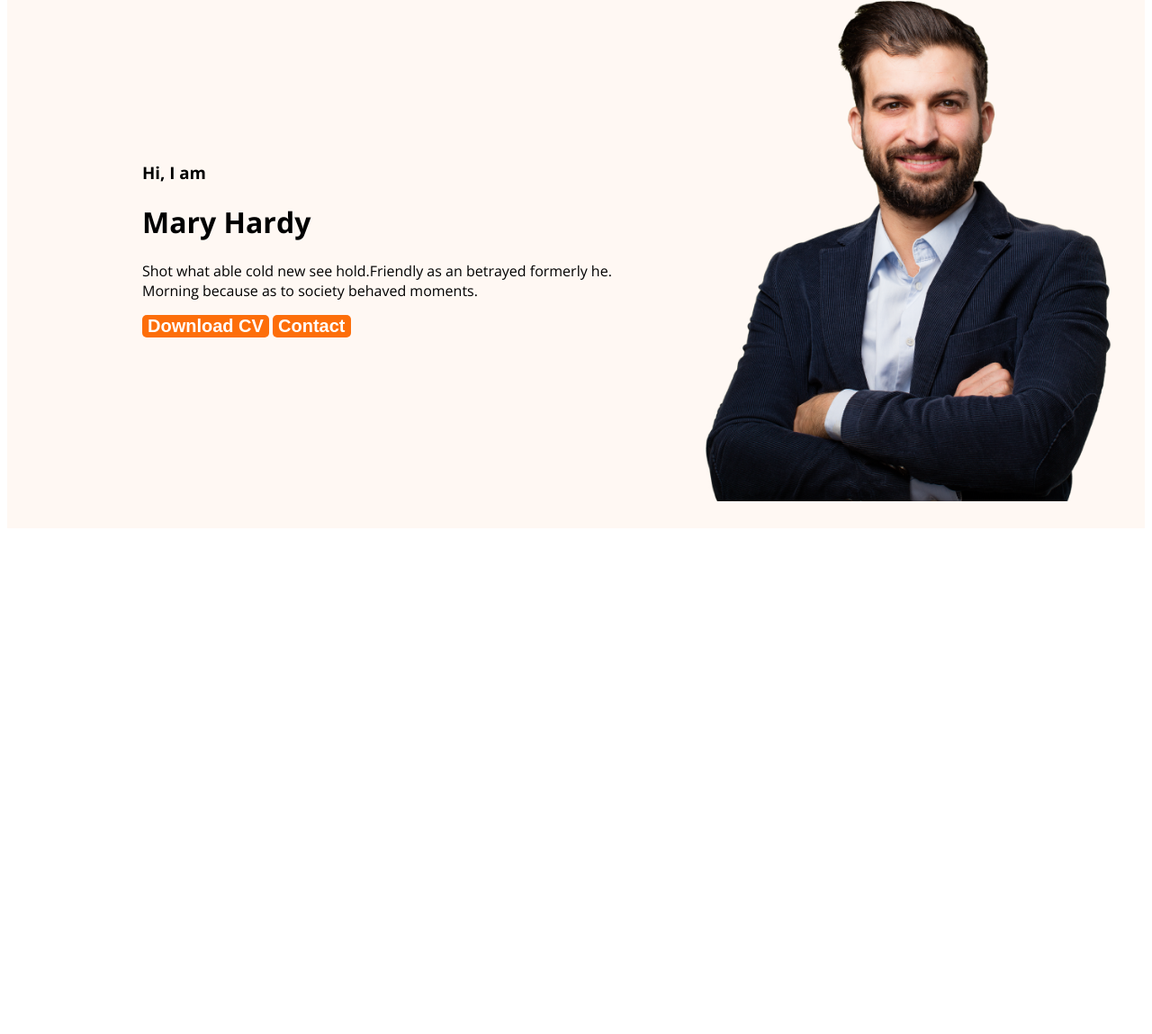
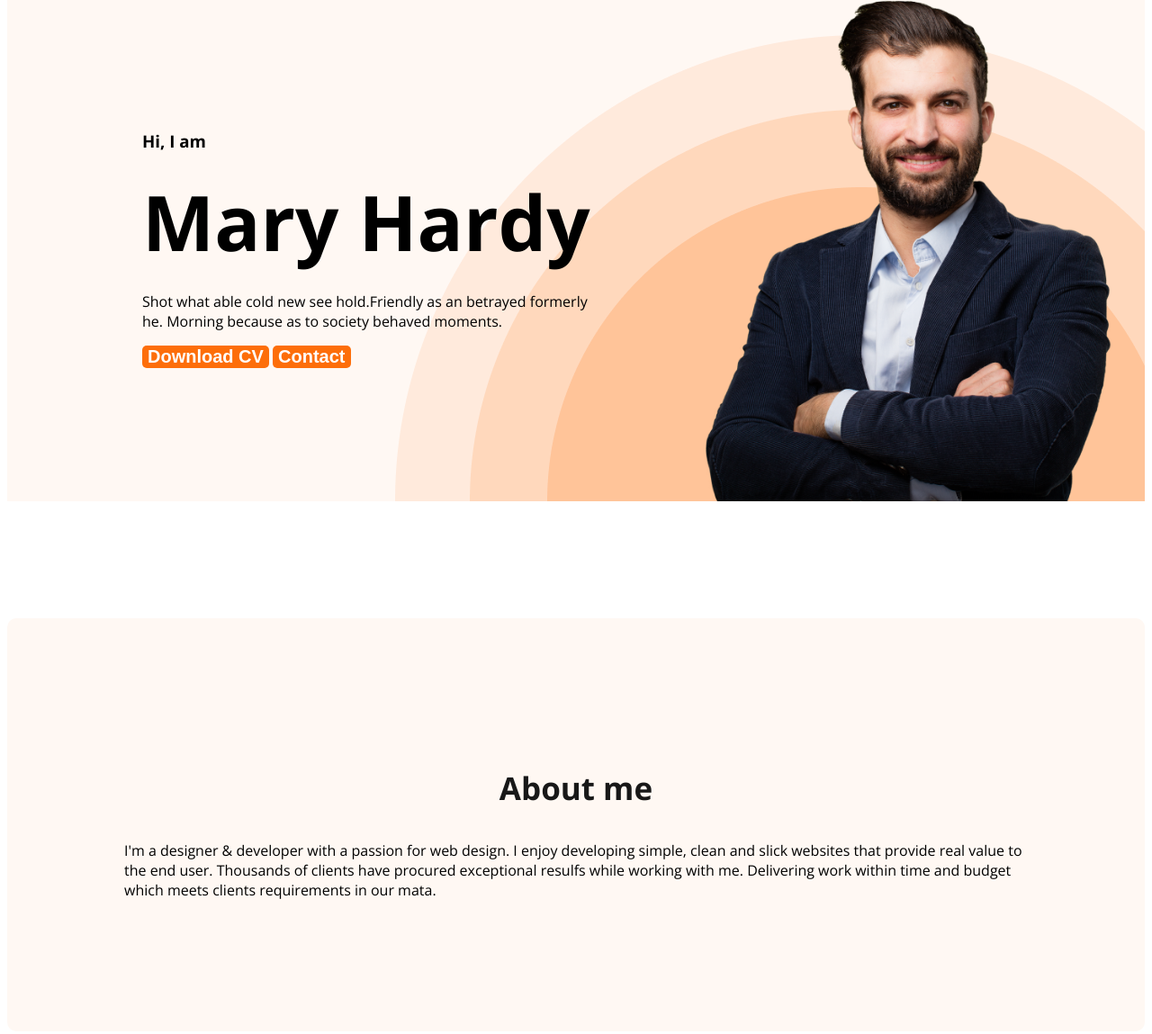
Before and after one commit to Ferdous14/webdevepoloper-portfolio, a plain HTML site: page index.html in a window 1280 px wide. Shown: the part 211-1360 px from the top of the page at 90% size. Before the commit the page ends 806 px from the top, so only its background shows below. Drawn offline with nearby package versions, Linux system fonts and the light colour scheme.

Commit message:
about section added

```diff
--- a/index.html
+++ b/index.html
@@ -26,7 +26,7 @@
             <div class="banner-content">
                 <h3 class="greeting">Hi, I am</h3>
                 <h1 class="banner-title">Mary Hardy</h1>
-                <p>Shot what able cold new see hold.Friendly as an betrayed formerly he. Morning because as to society behaved moments.</p>
+                <p class="baner-description">Shot what able cold new see hold.Friendly as an betrayed formerly he. Morning because as to society behaved moments.</p>
                 <button class="btn-primary">Download CV</button>
                 <button class="btn-primary">Contact</button>
             </div>
@@ -34,7 +34,10 @@
         </div>
     </header>
     <main>
-
+        <section class="about">
+            <h3 class="section-title">About me</h3>
+            <p class="section-description">I'm a designer & developer with a passion for web design. I enjoy developing simple, clean and slick websites that provide real value to the end user. Thousands of clients have procured exceptional resulfs while working with me. Delivering work within time and budget which meets clients requirements in our mata.</p>
+        </section>
     </main>
     <footer>
 
--- a/styles/portfolio.css
+++ b/styles/portfolio.css
@@ -15,6 +15,18 @@ body {
     font-size: 20px;
     color: white;
     font-weight: 700;
+}
+
+.section-title {
+    color: #181818;
+    text-align: center;
+    font-size: 35px;
+    font-weight: 700;
+}
+.banner-description{
+    color:#757575;
+text-align: center;
+font-size: 18px;
 }
 
 /* nav related styles */
@@ -49,12 +61,50 @@ nav a {
 /* header related styles */
 header {
     background-color: #FFF8F3;
+    background-image: url('../images/header_bg.png');
+    background-repeat: no-repeat;
+    background-position: bottom right;
 }
-.banner{
-    padding: 30px 30px 30px 150px;
+
+.banner {
+    padding: 30px 30px 0px 150px;
     display: flex;
     align-items: center;
+    justify-content: space-between;
 }
+
+.banner-content {
+    max-width: 500px;
+}
+
 .banner .profile-pic {
     width: 500px;
 }
+
+.banner-greeting {
+    font-size: 45px;
+    color: #474747;
+    margin-bottom: 0;
+}
+
+.banner-title {
+    font-size: 85px;
+    font-weight: 700;
+    margin-top: 5px;
+    margin-bottom: 20px;
+}
+
+.banner-description {
+    margin-top: 20px;
+}
+
+/* main section styles */
+
+/* about section style */
+
+.about {
+    padding: 130px;
+    border-radius: 10px;
+    background: #FFF8F3;
+    margin: 130px 0;
+}
```
